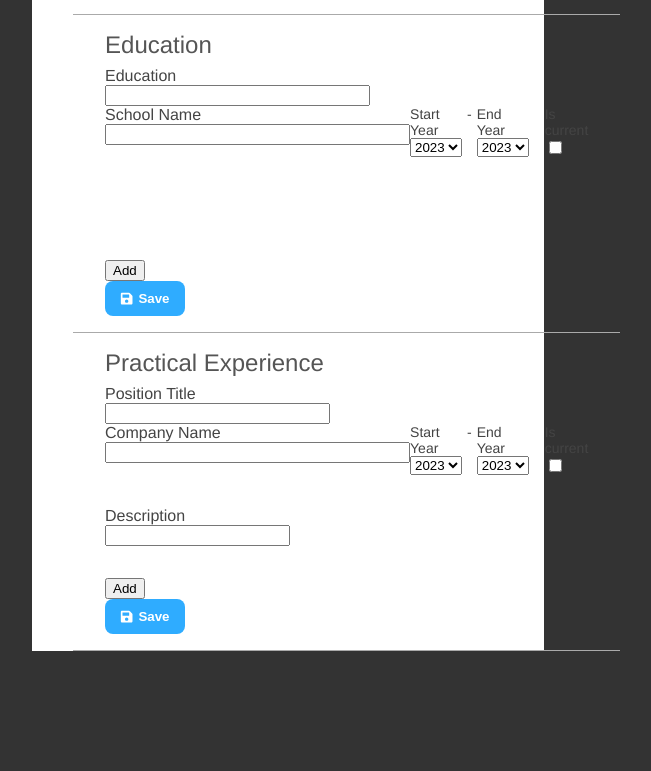
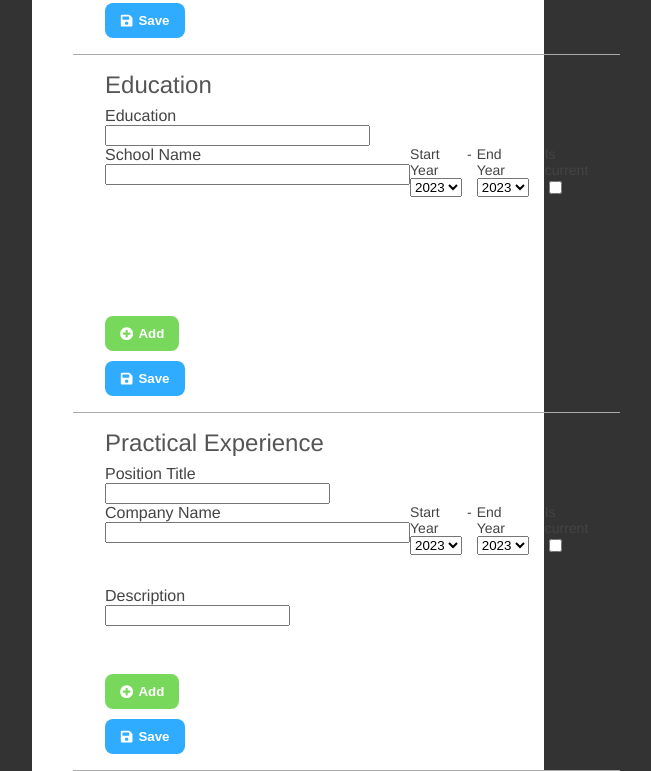
Before and after one commit to JSHC/odin-cvproject, a React (Create React App) app: page / in a window 1280 px wide. Shown: the part 424-1195 px from the top of the page, without its empty margins (352-1003 px from the left). Before the commit the page ends 1075 px from the top, so only its background shows below. Built offline with nearby package versions, Linux system fonts and the light colour scheme.

Commit message:
Replace old buttons with IconButtons

```diff
--- a/src/components/EducationComponent.js
+++ b/src/components/EducationComponent.js
@@ -2,6 +2,8 @@ import React from 'react';
 import Field from './Field';
 import '../styles/EducationComponent.css';
 import YearRangeComponent from './YearRangeComponent';
+import { FaTimesCircle } from 'react-icons/fa';
+import IconButton from './IconButton';
 
 class EducationComponent extends React.Component {
     constructor(props) {
@@ -52,12 +54,12 @@ class EducationComponent extends React.Component {
                     className='education-years'
                 />
                 {(this.props.canRemove && editEnabled) &&
-                    <button
+                    <IconButton
+                        className='remove-education-button'
                         onClick={(e) => this.props.onRemoveButtonClicked(e, this.props.id)}
-                        className="remove-education-button"
-                    >
-                        Remove
-                    </button>
+                        text='Remove'
+                        icon={<FaTimesCircle />}
+                    />
                 }
             </div>
         )
--- a/src/components/EducationSection.js
+++ b/src/components/EducationSection.js
@@ -3,6 +3,8 @@ import EducationComponent from './EducationComponent';
 import Section from './Section';
 import uniqid from 'uniqid';
 import '../styles/EducationSection.css';
+import { FaPlusCircle } from 'react-icons/fa';
+import IconButton from './IconButton';
 
 class EducationSection extends React.Component {
     constructor(props) {
@@ -62,7 +64,12 @@ class EducationSection extends React.Component {
                 })}
 
                 {this.props.previewEnabled === false &&
-                    <button onClick={this.onAddButtonClicked}>Add</button>
+                    <IconButton
+                        className='add-button'
+                        onClick={this.onAddButtonClicked}
+                        text='Add'
+                        icon={<FaPlusCircle />}
+                    />
                 }
             </Section>
         )
--- a/src/components/PracticalExperienceComponent.js
+++ b/src/components/PracticalExperienceComponent.js
@@ -2,6 +2,8 @@ import React from 'react';
 import Field from './Field';
 import '../styles/PracticalExperienceComponent.css';
 import YearRangeComponent from './YearRangeComponent';
+import { FaTimesCircle } from 'react-icons/fa';
+import IconButton from './IconButton';
 
 class PracticalExperienceComponent extends React.Component {
 
@@ -66,7 +68,12 @@ class PracticalExperienceComponent extends React.Component {
                     className='practical-experience-years'
                 />
                 {this.props.canRemove &&
-                    <button onClick={(e) => this.props.onRemoveButtonClicked(e, this.props.id)}>Remove</button>
+                    <IconButton
+                        className='remove-practical-experience-button'
+                        onClick={(e) => this.props.onRemoveButtonClicked(e, this.props.id)}
+                        text='Remove'
+                        icon={<FaTimesCircle />}
+                    />
                 }
             </div>
         )
--- a/src/components/PracticalExperienceSection.js
+++ b/src/components/PracticalExperienceSection.js
@@ -3,6 +3,8 @@ import PracticalExperienceComponent from './PracticalExperienceComponent';
 import Section from './Section';
 import uniqid from 'uniqid';
 import '../styles/PracticalExperienceSection.css';
+import { FaPlusCircle } from 'react-icons/fa';
+import IconButton from './IconButton';
 
 class PracticalExperienceSection extends React.Component{
     constructor(props) {
@@ -62,7 +64,12 @@ class PracticalExperienceSection extends React.Component{
                 })}
 
                 {this.props.previewEnabled === false &&
-                    <button onClick={this.onAddButtonClicked}>Add</button>
+                    <IconButton
+                        className='add-button'
+                        onClick={this.onAddButtonClicked}
+                        text='Add'
+                        icon={<FaPlusCircle />}
+                    />
                 }
             </Section>
         )
--- a/src/styles/PracticalExperienceComponent.css
+++ b/src/styles/PracticalExperienceComponent.css
@@ -2,6 +2,7 @@
     display: grid;
     grid-template-columns: 1fr 1fr;
     grid-template-rows: auto auto 1fr;
+    margin-bottom: 1rem;
 }
 
 .position-title-container {
@@ -28,3 +29,9 @@
     grid-row: 2;
     align-self: end;
 }
+
+.remove-practical-experience-button {
+    grid-row: -1;
+    align-self: center;
+    justify-self: start;
+}
--- a/src/styles/PracticalExperienceSection.css
+++ b/src/styles/PracticalExperienceSection.css
@@ -3,3 +3,12 @@
     grid-template-columns: 1fr;
     grid-template-rows: auto 1fr auto auto;
 }
+
+.add-button {
+    background-color: rgb(120, 216, 91);
+    margin-bottom: 10px;
+}
+
+.add-button:hover {
+    background-color: rgb(162, 219, 144);
+}
```
